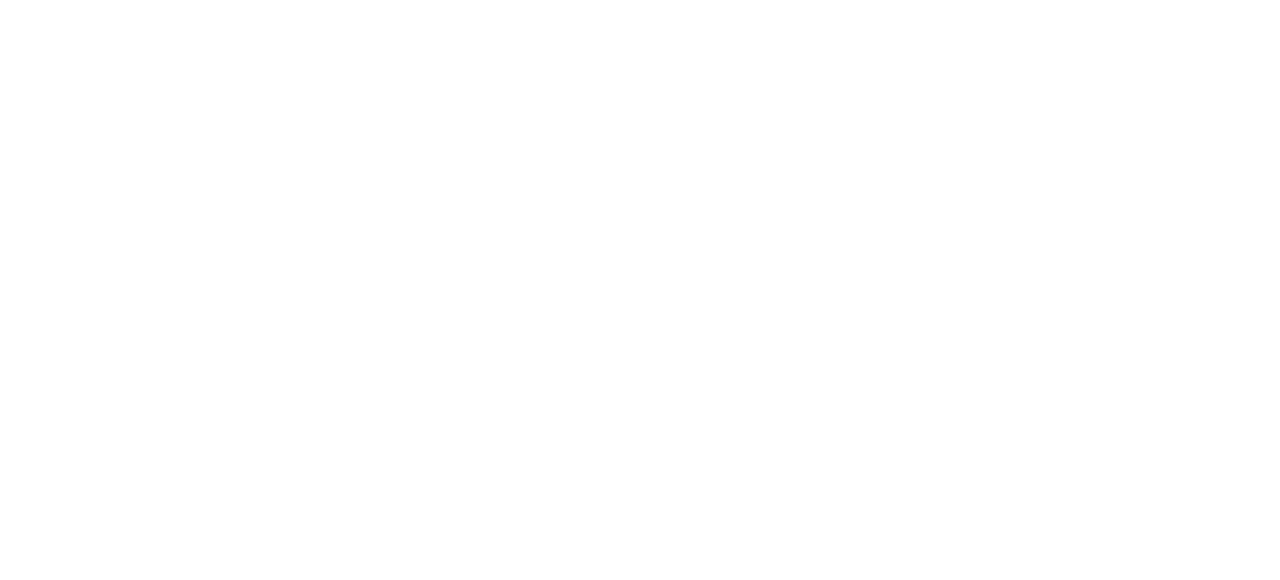
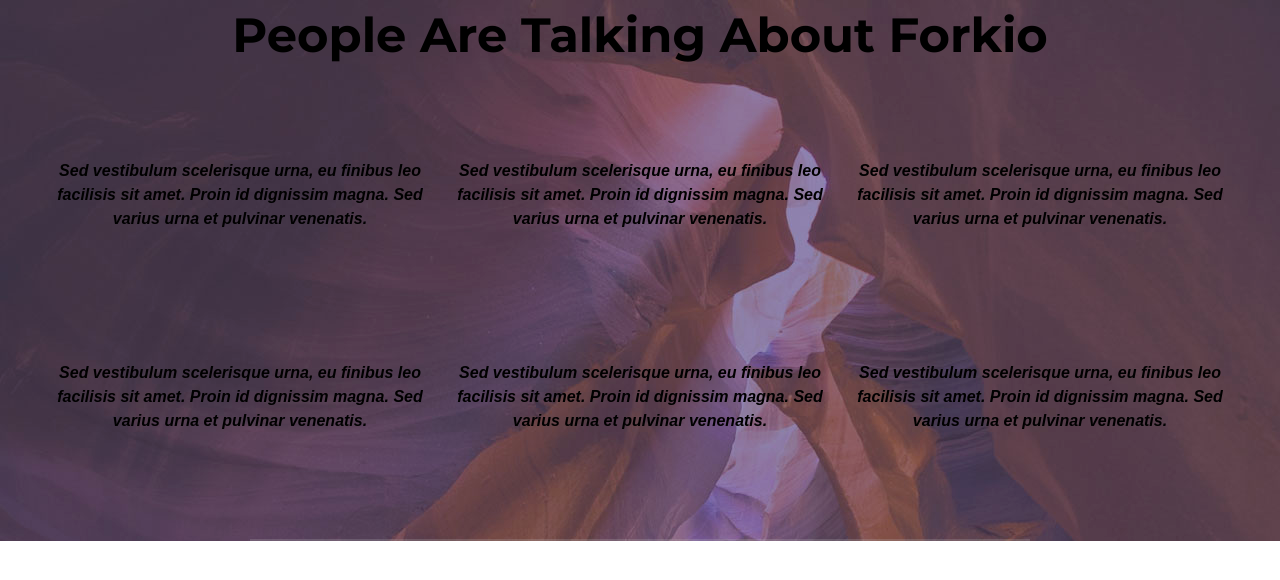
Before and after one commit to DennyTim/Forkio, a website: page index.html in a window 1280 px wide. Drawn offline with nearby package versions, Linux system fonts and the light colour scheme; files that its build step writes are made by us from their sources; files whose address does not match are found by name.

```diff
--- a/index.html
+++ b/index.html
@@ -2,16 +2,80 @@
 <html lang="en">
 <head>
     <meta charset="UTF-8">
-    <meta name="viewport" content="width=device-width, user-scalable=no, initial-scale=1.0, maximum-scale=1.0, minimum-scale=1.0">
+    <meta name="viewport"
+          content="width=device-width, user-scalable=no, initial-scale=1.0, maximum-scale=1.0, minimum-scale=1.0">
     <title>Forkio</title>
     <link rel="icon" href="./src/img/logo.png">
     <link rel="stylesheet" href="./src/css/reset.css">
-    <link href="https://fonts.googleapis.com/css?family=Lato:300,400,700,900|Montserrat:300,400,500,600,700,800" rel="stylesheet">
-    <link rel="stylesheet" href="https://use.fontawesome.com/releases/v5.3.1/css/all.css" integrity="sha384-mzrmE5qonljUremFsqc01SB46JvROS7bZs3IO2EmfFsd15uHvIt+Y8vEf7N7fWAU" crossorigin="anonymous">
+    <link href="https://fonts.googleapis.com/css?family=Lato:300,400,700,900|Montserrat:300,400,500,600,700,800"
+          rel="stylesheet">
+    <link rel="stylesheet" href="https://use.fontawesome.com/releases/v5.3.1/css/all.css"
+          integrity="sha384-mzrmE5qonljUremFsqc01SB46JvROS7bZs3IO2EmfFsd15uHvIt+Y8vEf7N7fWAU" crossorigin="anonymous">
     <link rel="stylesheet" href="./src/fonts/MyriadPro-Regular.woff">
     <link rel="stylesheet" href="./build/css/style.css">
 </head>
 <body>
 
+<!-- O U R   P A R T N E R S   S E C T I O N -->
+<section class="our-partners">
+    <div class="container">
+        <h3 class="our-partners-header">people are talking about forkio</h3>
+        <div class="our-partners-upper">
+            <div class="our-partner">
+                <a href="#"><img src="" alt="" class="our-partner-logo"></a>
+                <p class="our-partner-info">
+                    Sed vestibulum scelerisque urna, eu finibus leo facilisis
+                    sit amet. Proin id dignissim magna. Sed varius urna et
+                    pulvinar venenatis.
+                </p>
+            </div>
+            <div class="our-partner">
+                <a href="#"><img src="" alt="" class="our-partner-logo"></a>
+                <p class="our-partner-info">
+                    Sed vestibulum scelerisque urna, eu finibus leo facilisis
+                    sit amet. Proin id dignissim magna. Sed varius urna et
+                    pulvinar venenatis.
+                </p>
+            </div>
+            <div class="our-partner">
+                <a href="#"><img src="" alt="" class="our-partner-logo"></a>
+                <p class="our-partner-info">
+                    Sed vestibulum scelerisque urna, eu finibus leo facilisis
+                    sit amet. Proin id dignissim magna. Sed varius urna et
+                    pulvinar venenatis.
+                </p>
+            </div>
+        </div>
+        <div class="our-partners-bottom">
+            <div class="our-partner">
+                <a href="#"><img src="" alt="" class="our-partner-logo"></a>
+                <p class="our-partner-info">
+                    Sed vestibulum scelerisque urna, eu finibus leo facilisis
+                    sit amet. Proin id dignissim magna. Sed varius urna et
+                    pulvinar venenatis.
+                </p>
+            </div>
+            <div class="our-partner">
+                <a href="#"><img src="" alt="" class="our-partner-logo"></a>
+                <p class="our-partner-info">
+                    Sed vestibulum scelerisque urna, eu finibus leo facilisis
+                    sit amet. Proin id dignissim magna. Sed varius urna et
+                    pulvinar venenatis.
+                </p>
+            </div>
+            <div class="our-partner">
+                <a href="#"><img src="" alt="" class="our-partner-logo"></a>
+                <p class="our-partner-info">
+                    Sed vestibulum scelerisque urna, eu finibus leo facilisis
+                    sit amet. Proin id dignissim magna. Sed varius urna et
+                    pulvinar venenatis.
+                </p>
+            </div>
+        </div>
+        <hr class="our-partners-bottom-line">
+    </div>
+</section>
+<!-------------------------------------------->
+
 </body>
 </html>
--- a/package.json
+++ b/package.json
@@ -20,6 +20,7 @@
     "browser-sync": "^2.26.0",
     "gulp": "^3.9.1",
     "gulp-clean": "^0.4.0",
+    "gulp-imagemin": "^4.1.0",
     "gulp-sass": "^4.0.1",
     "gulp-sourcemaps": "^2.6.4",
     "gulp-uglify": "^3.0.1"
--- a/src/scss/style.scss
+++ b/src/scss/style.scss
@@ -1 +1,61 @@
 //	font-family: 'Myriad Pro', sans-serif;
+
+/*--------------------------- O U R   P A R T N E R S   S E C T I O N -------------------------------*/
+$bcg-image: url("../img/Layer_OurPartners.png");
+$font-family-header: "Montserrat";
+$font-family-info: "Source Sans Pro";
+$font-size: 48px;
+
+.container {
+  width: 1200px;
+  margin: 0 auto;
+  max-width: 100%;
+}
+
+.our-partners {
+  padding-top: 28px;
+  background: $bcg-image;
+  text-align: center;
+  font-weight: 700;
+}
+
+.our-partners-header {
+  text-transform: capitalize;
+  font-family: $font-family-header, sans-serif;
+  font-size: $font-size;
+  /*color:  #ffffff;*/
+  line-height: 15px;
+}
+
+.our-partners-upper, .our-partners-bottom {
+  display: flex;
+  justify-content: space-around;
+  align-items: center;
+}
+
+.our-partners-upper {
+  padding-top: 92px;
+  padding-bottom: 106px;
+}
+
+.our-partners-bottom {
+  padding-bottom: 98px;
+}
+
+.our-partners-bottom-line {
+  border: none;
+  width: 780px;
+  height: 2px;
+  background-color: rgba(199, 199, 199, 0.2);
+}
+
+.our-partner {
+  width: 426px;
+  font-family: $font-family-info, sans-serif;
+  /*color:  #ffffff;*/
+  font-size: $font-size/3;
+  font-style: italic;
+  line-height: 24px;
+}
+
+/*---------------------------------------------------------------------------------------------------*/
```
Also changed, not shown: gulpfile.js (+18 -6 lines), src/img/Layer_OurPartners.png (added), 1 other file.
